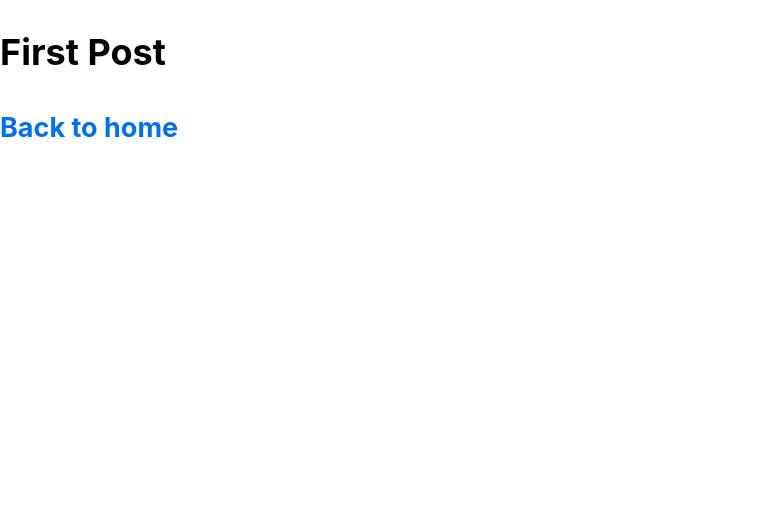
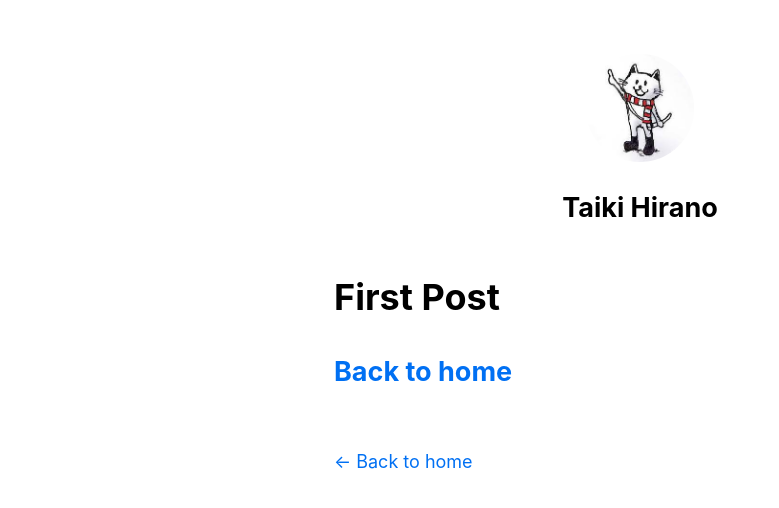
Before and after one commit to hira0448/next-tutorial, a Next.js app: page /posts/first-post in a window 1280 px wide. Shown: the top 508 px of the page, without its empty margins (0-779 px from the left). Built offline with nearby package versions, Linux system fonts and the light colour scheme.

Commit message:
first-postページにLayoutページを適用

```diff
--- a/pages/posts/first-post.js
+++ b/pages/posts/first-post.js
@@ -1,14 +1,19 @@
 import Link from "next/link";
+import Head from "next/head";
+import Layout from "../../components/layout";
 
 export default function FirstPost() {
   return (
-    <>
+    <Layout>
+      <Head>
+        <title>First Post</title>
+      </Head>
       <h1>First Post</h1>
       <h2>
         <Link href="/">
           <a>Back to home</a>
         </Link>
       </h2>
-    </>
+    </Layout>
   );
 }
```
